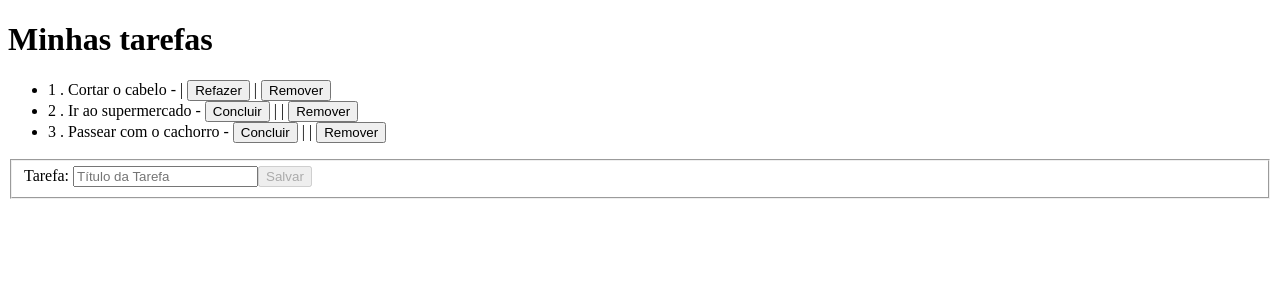
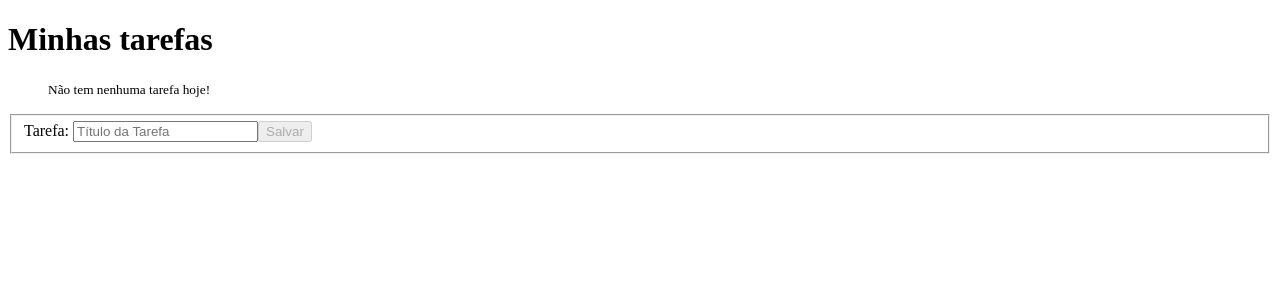
Before and after one commit to TiagoBarbosa88/Angular_Balta, an Angular app in the folder app/: page / in a window 1280 px wide. Shown: the top 300 px of the page. Built offline with nearby package versions, Linux system fonts and the light colour scheme.

Commit message:
adicionando tarefa

```diff
--- a/app/src/app/app.component.html
+++ b/app/src/app/app.component.html
@@ -1,6 +1,7 @@
 <h1>{{ title }}</h1>
 
 <ul>
+  <p *ngIf="todos.length==0"><small>Não tem nenhuma tarefa hoje!</small></p>
   <li *ngFor="let todo of todos">
     {{ todo.id }} .
     {{ todo.title }} -
@@ -18,7 +19,7 @@
     <small *ngIf="form.controls['title'].invalid && !form.controls['title'].pristine ">
       Este campo deve conter entre 3 e 60 caracteres<br>
     </small>
-      <button [disabled]="form.invalid">Salvar</button>
+    <button [disabled]="form.invalid" (click)="add()">Salvar</button>
   </fieldset>
 
 </form>
--- a/app/src/app/app.component.ts
+++ b/app/src/app/app.component.ts
@@ -22,12 +22,19 @@
       ])]
     });
 
-    this.todos.push(new Todo(1, 'Cortar o cabelo', true))
+/*     this.todos.push(new Todo(1, 'Cortar o cabelo', true))
     this.todos.push(new Todo(2, 'Ir ao supermercado', false))
-    this.todos.push(new Todo(3, 'Passear com o cachorro', false))
+    this.todos.push(new Todo(3, 'Passear com o cachorro', false)) */
 
 
   }
+
+  add(){
+    const title = this.form.controls['title'].value;
+    const id = this.todos.length + 1;
+    this.todos.push(new Todo(id, title, false))
+  }
+
 
   remove(todo: Todo){
     const index = this.todos.indexOf(todo)
```
